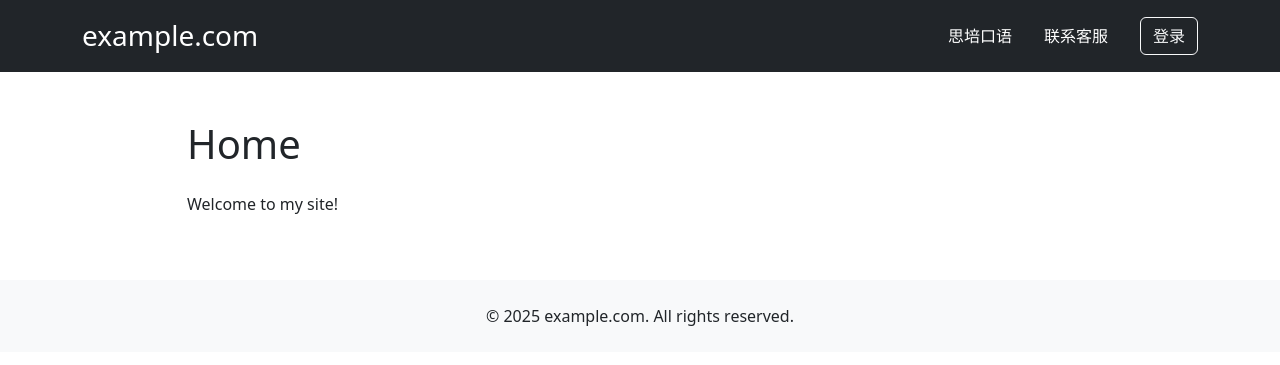
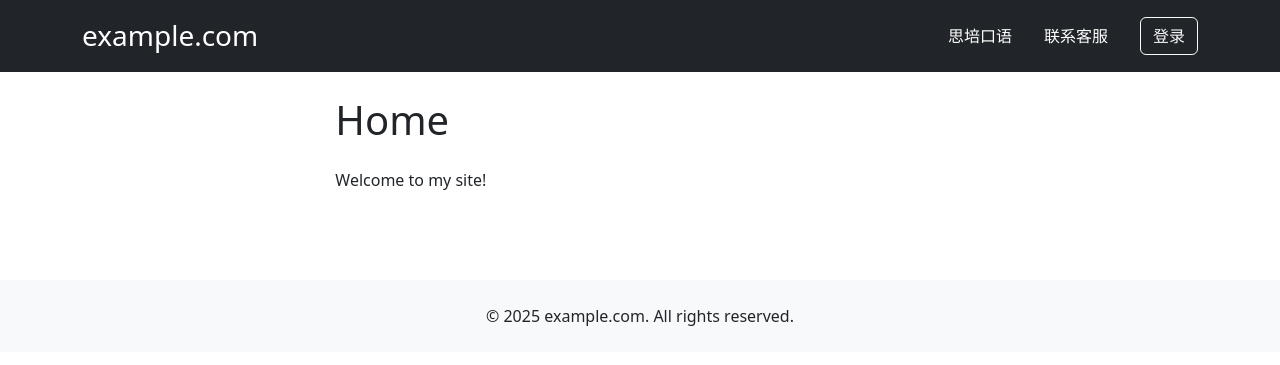
Before and after one commit to Aken-2019/celpip-llm-helper, a Django app: page / in a window 1280 px wide. Shown: the top 365 px of the page. Run offline with Django 5.2, Linux system fonts and the light colour scheme; data comes from the database, SQL or seed files in the repository; data that the repository does not hold is empty.

Commit message:
improve looking

```diff
--- a/templates/api2d/api_key_confirm_delete.html
+++ b/templates/api2d/api_key_confirm_delete.html
@@ -1,8 +1,7 @@
 {% extends "base.html" %}
 
 {% block content %}
-<div class="container mt-5">
-    <div class="row justify-content-center">
+
 <div class="col-md-6 col-lg-4">
     <div class="card shadow">
         <div class="card-body p-4">
@@ -27,6 +26,5 @@
         </div>
     </div>
 </div>
-    </div>
-</div>
+
 {% endblock %}
--- a/templates/api2d/api_key_list.html
+++ b/templates/api2d/api_key_list.html
@@ -4,12 +4,11 @@
 {% load static %}
 
 {% block content %}
-<div class="container mt-4">
     <h2>绑定AI点卡</h2>
 
 
 
-    <div class="card mt-4">
+    <div class="card shadow mt-4">
         <div class="card-body">
             {% if has_api_key %}
                 <h5 class="card-title">点卡信息</h5>
@@ -63,7 +62,6 @@
             {% endif %}
         </div>
     </div>
-</div>
 
 {% block extra_js %}
 <script src="{% static 'api2d/js/apiClient.js' %}"></script>
--- a/templates/api2d/home.html
+++ /dev/null
@@ -1 +0,0 @@
-{% extends "base.html" %}
--- a/templates/base.html
+++ b/templates/base.html
@@ -73,7 +73,10 @@
     {% endif %}
 
     <!-- Main Content -->
-    <main class="container my-4">
+    <main class="py-4">
+        <div class="container">
+            <div class="row justify-content-center">
+                <div class="col-md-8">
                     {% if messages %}
                         {% for message in messages %}
                             <div class="alert alert-{{ message.tags | bootstrap_alert_class }} alert-dismissible fade show" role="alert">
@@ -82,10 +85,10 @@
                             </div>
                         {% endfor %}
                     {% endif %}
-
-        {% block content %}
-        <!-- Content will be overridden by child templates -->
-        {% endblock %}
+                    {% block content %}{% endblock %}
+                </div>
+            </div>
+        </div>
     </main>
 
     <!-- Footer -->
--- a/templates/pages/page_detail.html
+++ b/templates/pages/page_detail.html
@@ -2,7 +2,6 @@
 
 
 {% block content %}
-<div class="container mt-5">
     <div class="row">
         <div class="col-md-10 offset-md-1">
             <h1 class="mb-4">{{ page.title }}</h1>
@@ -12,7 +11,6 @@
             </div>
         </div>
     </div>
-</div>
 <script src="https://cdn.jsdelivr.net/npm/marked/marked.min.js"></script>
 <script>
 document.addEventListener('DOMContentLoaded', function() {
```
Also changed, not shown: templates/api2d/upload_mp3.html (+3 -8 lines). Lines whose indentation alone changed are shown as unchanged.
